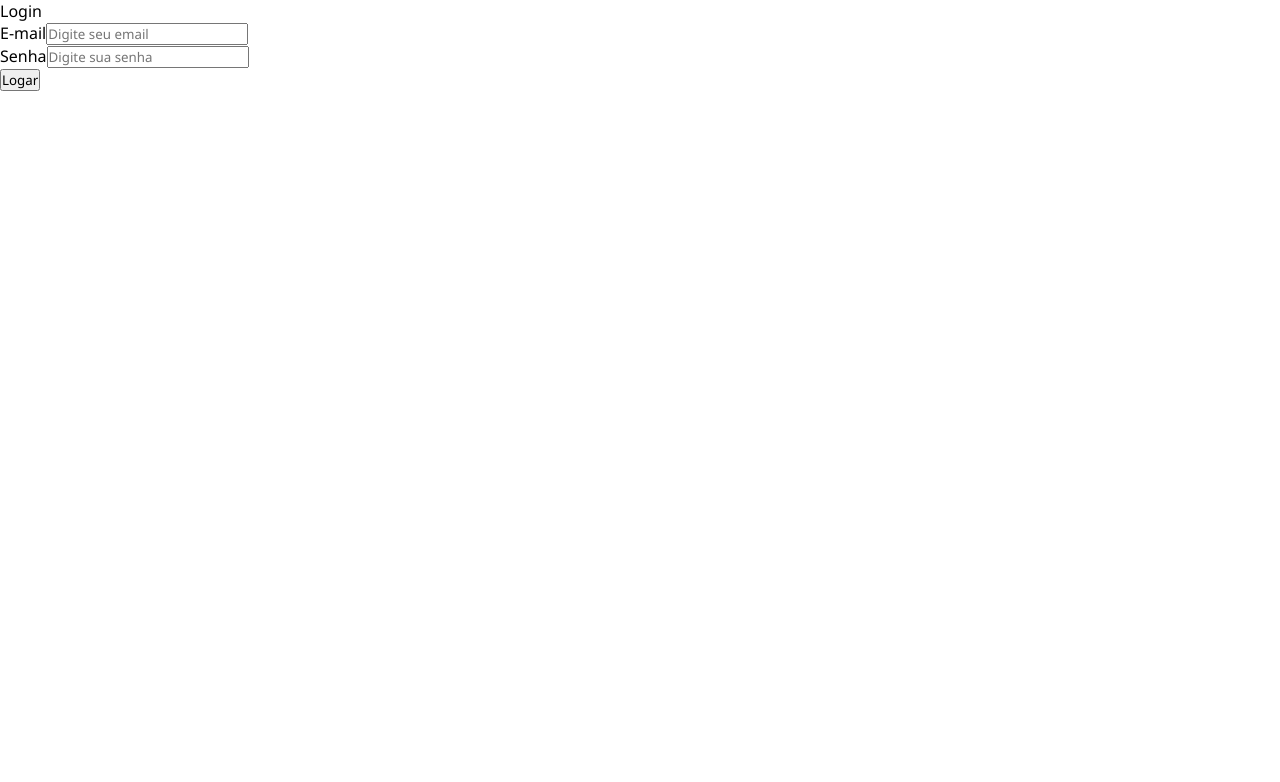
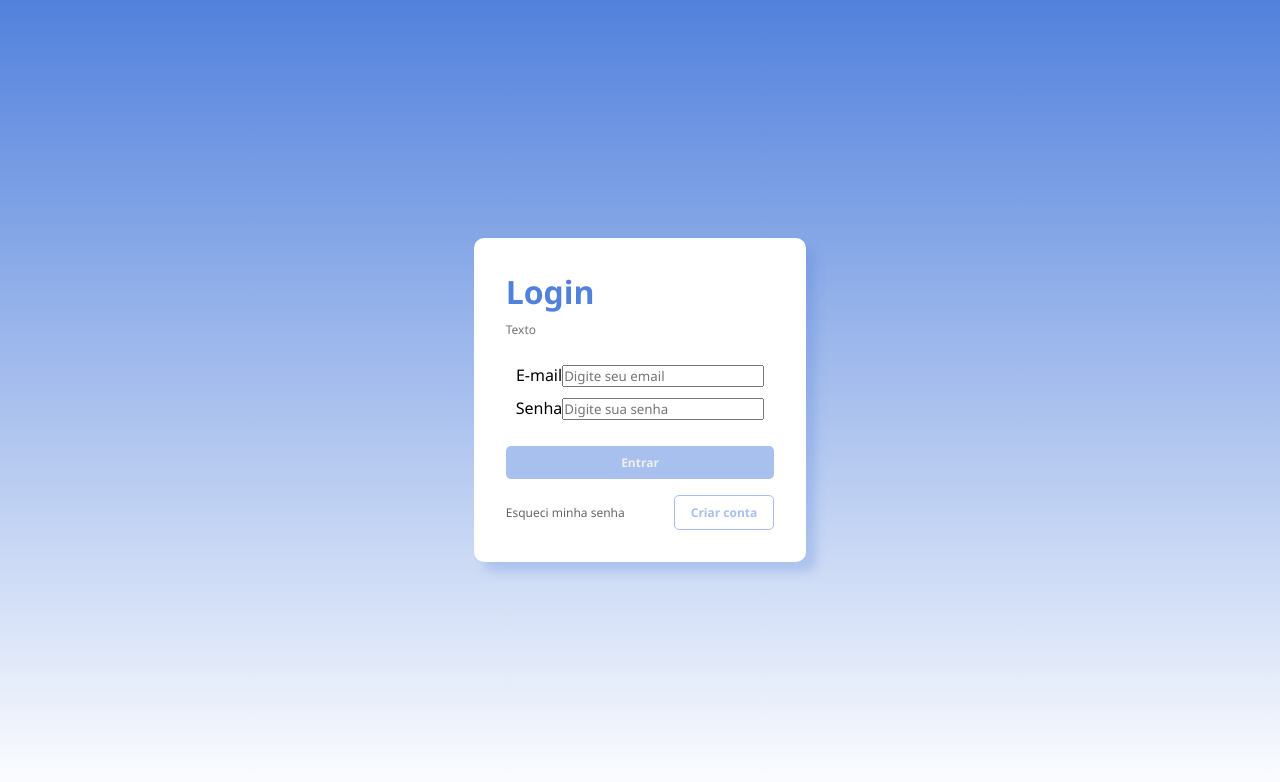
Before and after one commit to robertsantosti/user-ceps, a React (Vite) app: page / in a window 1280 px wide. Shown: the top 782 px of the page. Built offline with nearby package versions, Linux system fonts and the light colour scheme.

Commit message:
Criando formulario de login

```diff
--- a/src/components/Form/Login/Login.component.jsx
+++ b/src/components/Form/Login/Login.component.jsx
@@ -1,26 +1,55 @@
-import { useNavigate } from "react-router-dom"
+import { useNavigate } from 'react-router-dom';
+
+import * as Styled from './Login.style';
+import { useState } from 'react';
 
 export const FormLoginComponent = () => {
+  const [data, setData] = useState({
+    email: '',
+    password: '',
+  });
+
   const navigate = useNavigate();
+
+  const isDisabled = () => {
+    return !data.email || !data.password || !data.email.includes('@') || data.password.length < 8;
+  }
+
+  const handleInput = (event) => {
+    event.preventDefault();
+    const { value, id } = event.target;
+
+    setData({...data, [id]: value});
+  }
 
   const redirectToHome = () => {
     navigate('/home')
   }
 
   return(
-    <form onSubmit={redirectToHome}>
-      <legend>Login</legend>
+    <Styled.Form onSubmit={redirectToHome}>
+      <Styled.Header>
+        <Styled.Title>Login</Styled.Title>
+        <Styled.SubTitle>Texto</Styled.SubTitle>
+      </Styled.Header>
 
+      <Styled.InputGroup>
         <div className="input-group">
           <label htmlFor="email">E-mail</label>
-        <input type="email" id="email" placeholder="Digite seu email"/>
+          <input type="email" id="email" onInput={handleInput} placeholder="Digite seu email"/>
         </div>
         <div className="input-group">
           <label htmlFor="password">Senha</label>
-        <input type="password" id="password" placeholder="Digite sua senha"/>
+          <input type="password" id="password" onInput={handleInput} placeholder="Digite sua senha"/>
         </div>
+      </Styled.InputGroup>
 
-      <button type="submit">Logar</button>
-    </form>
+      <Styled.Button type='submit' disabled={isDisabled()}>Entrar</Styled.Button>
+
+      <Styled.Action>
+        <Styled.EsqueciSenha>Esqueci minha senha</Styled.EsqueciSenha>
+        <Styled.Button $outlined={true} type='button'>Criar conta</Styled.Button>
+      </Styled.Action>
+    </Styled.Form>
   )
 }
--- a/src/components/Form/Login/Login.style.jsx
+++ b/src/components/Form/Login/Login.style.jsx
@@ -0,0 +1,87 @@
+import styled from 'styled-components';
+import PropTypes from 'prop-types';
+
+export const Form = styled.form`
+  display: inline-flex;
+  padding: 2rem;
+  flex-direction: column;
+  justify-content: center;
+  align-items: flex-start;
+  gap: 1rem;
+  border-radius: 0.625rem;
+  background: #FFF;
+  box-shadow: 10px 10px 10px 0px rgba(82, 129, 220, 0.25);
+`;
+
+export const Header = styled.div`
+  display: flex;
+  flex-direction: column;
+  justify-content: center;
+  align-items: flex-start;
+  gap: 0.5rem;
+  align-self: stretch;
+`;
+
+export const InputGroup = styled.div`
+  display: flex;
+  padding: 0.625rem;
+  flex-direction: column;
+  justify-content: center;
+  align-items: center;
+  gap: 0.625rem;
+`;
+
+export const Button = styled.button`
+  display: flex;
+  padding: 0.5rem 1rem;
+  justify-content: center;
+  align-items: flex-start;
+  align-self: stretch;
+  border-radius: 0.3125rem;
+  background: ${({ $outlined }) => { return $outlined ? 'transparent' : 'rgba(82, 129, 220, 0.50)'}};
+  border:  ${({ $outlined }) => { return !$outlined ? 0 : '1px solid rgba(82, 129, 220, 0.50)'}};
+
+  color: ${({ $outlined }) => { return !$outlined ? '#EFEFEF' : 'rgba(82, 129, 220, 0.50)'}};
+  font-size: 0.75rem;
+  font-style: normal;
+  font-weight: 700;
+  line-height: normal;
+
+  &:disabled {
+    cursor: not-allowed;
+  }
+`;
+
+Button.propTypes = {
+  $outlined: PropTypes.bool
+}
+
+export const Action = styled.div`
+  display: flex;
+  justify-content: space-between;
+  align-items: center;
+  align-self: stretch;
+`;
+
+export const Title = styled.legend`
+  color: #5281DC;
+  font-size: 2rem;
+  font-style: normal;
+  font-weight: 700;
+  line-height: normal;
+`;
+export const SubTitle = styled.p`
+  color: rgba(105, 105, 105, 0.93);
+  font-size: 0.75rem;
+  font-style: normal;
+  font-weight: 400;
+  line-height: normal;
+`;
+export const EsqueciSenha = styled.a`
+  color: #666;
+  font-family: Segoe UI;
+  font-size: 0.75rem;
+  font-style: normal;
+  font-weight: 400;
+  line-height: normal;
+`;
--- a/src/global.style.jsx
+++ b/src/global.style.jsx
@@ -8,4 +8,9 @@ export const GlobalStyle = createGlobalStyle`
     outline: none;
     font-family: 'Segoe UI', Arial, Helvetica, sans-serif;
   }
+
+  html, body, #root {
+    width: 100%;
+    height: 100%;
+  }
 `
--- a/src/pages/Login/Login.page.jsx
+++ b/src/pages/Login/Login.page.jsx
@@ -1,9 +1,10 @@
 import { FormLoginComponent } from "../../components/Form/Login/Login.component"
+import * as Styled from './Login.style';
 
 export const LoginPage = () => {
   return(
-    <>
+    <Styled.Login>
       <FormLoginComponent/>
-    </>
+    </Styled.Login>
   )
 }
--- a/src/pages/Login/Login.style.jsx
+++ b/src/pages/Login/Login.style.jsx
@@ -0,0 +1,10 @@
+import styled from 'styled-components'
+
+export const Login = styled.div`
+  display: flex;
+  width: 100%;
+  height: 100%;
+  justify-content: center;
+  align-items: center;
+  background: linear-gradient(180deg, #5281DC 0%, rgba(0, 87, 255, 0.00) 100%);
+`
```
Lines whose indentation alone changed are shown as unchanged.
